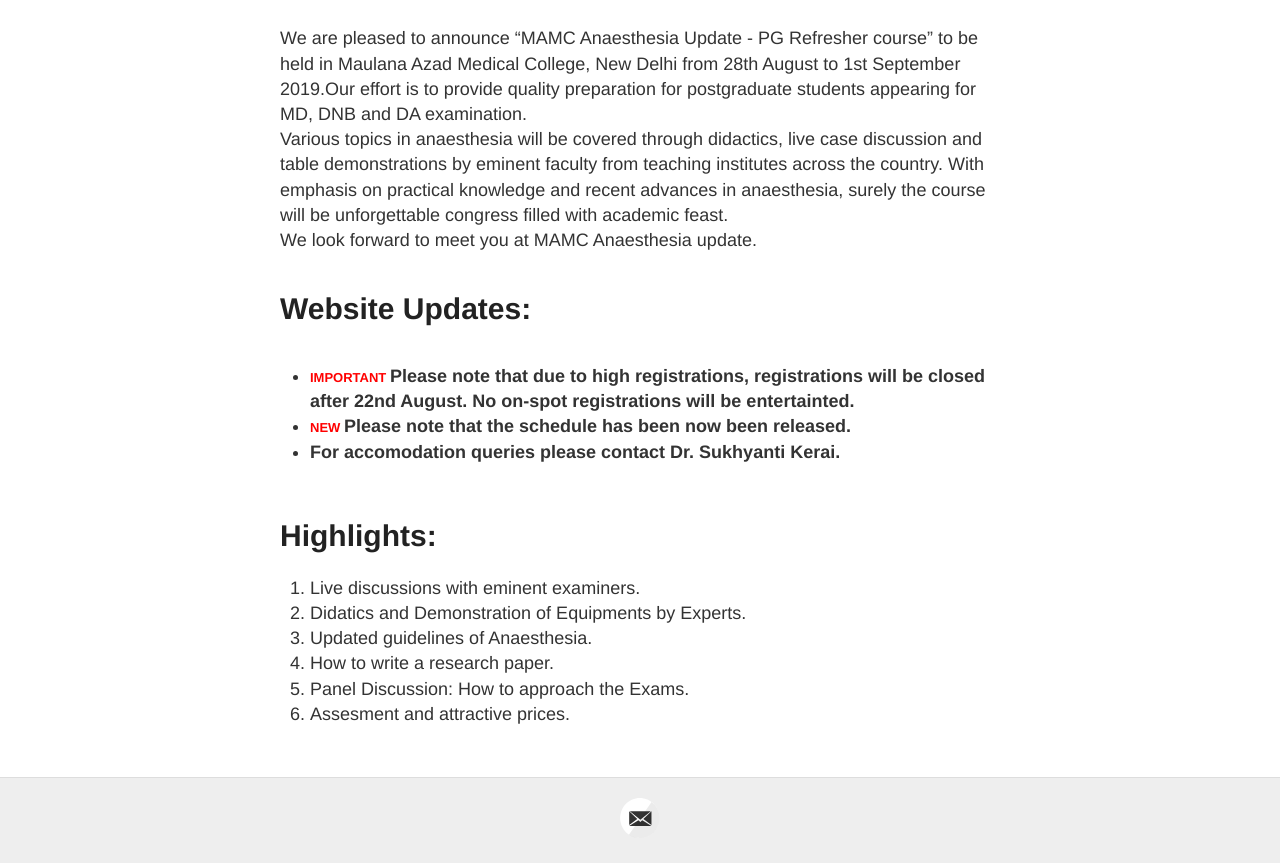
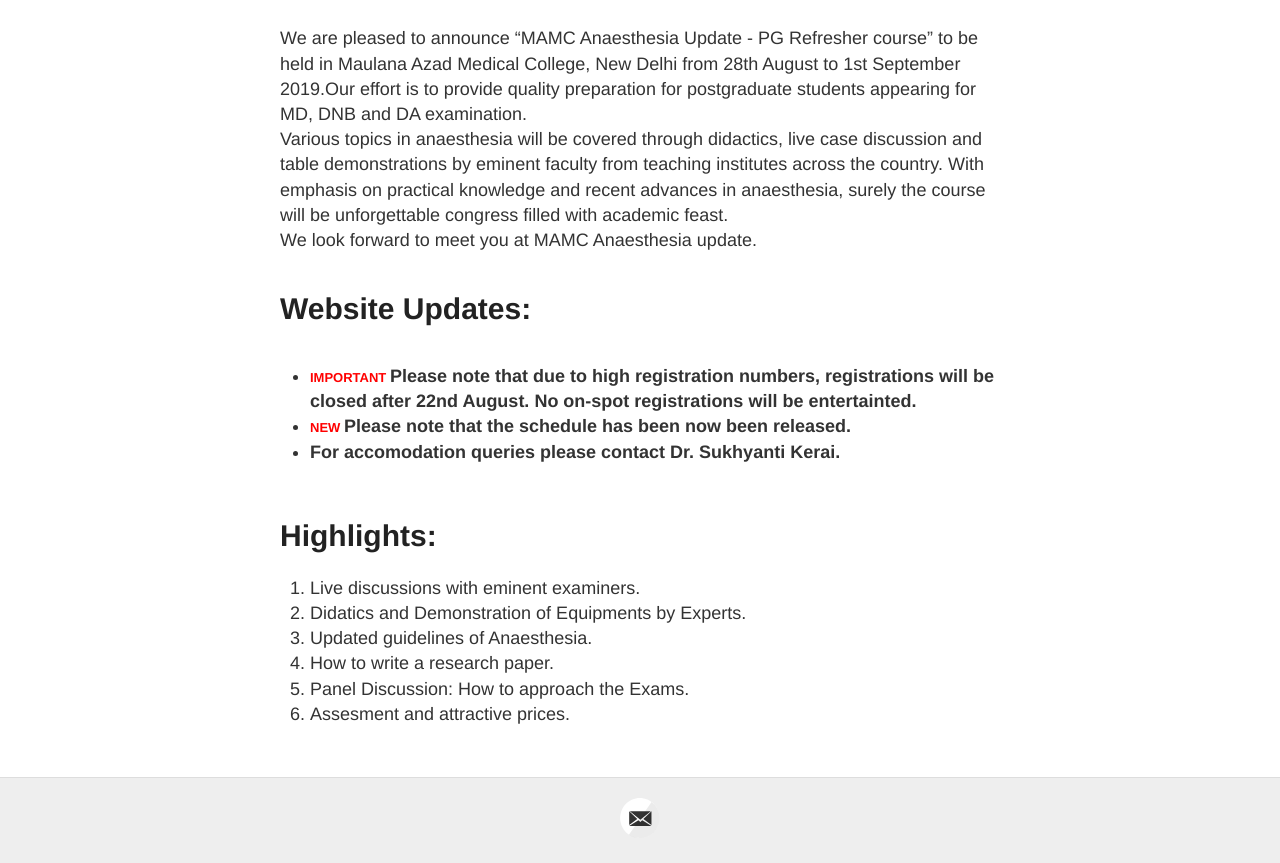
Before and after one commit to mamcanaesthesiaupdate/mamcanaesthesiaupdate.github.io, a Jekyll site: the page built from index.md, in a window 1280 px wide, cut to the strip 728-1591 px from the top of the page. Built offline with Jekyll 4.4.1, drawn with Linux system fonts in a browser that asks for light colours; nearby versions of some CDN libraries.

```diff
--- a/index.md
+++ b/index.md
@@ -12,7 +12,7 @@
 # Website Updates:
 <div style="overflow-y: scroll;">
 <ul>
-	<li><strong><font color="red" size="2">IMPORTANT </font>Please note that due to high registrations, registrations will be closed after 22nd August. No on-spot registrations will be entertainted.</strong></li>
+	<li><strong><font color="red" size="2">IMPORTANT </font>Please note that due to high registration numbers, registrations will be closed after 22nd August. No on-spot registrations will be entertainted.</strong></li>
     <li><strong><font color="red" size="2">NEW </font>Please note that the schedule has been now been released.</strong></li>
     <li><strong>For accomodation queries please contact Dr. Sukhyanti Kerai.</strong></li>
 </ul>
```
